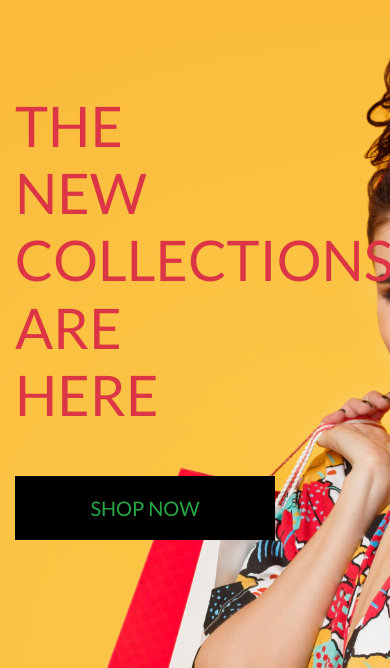
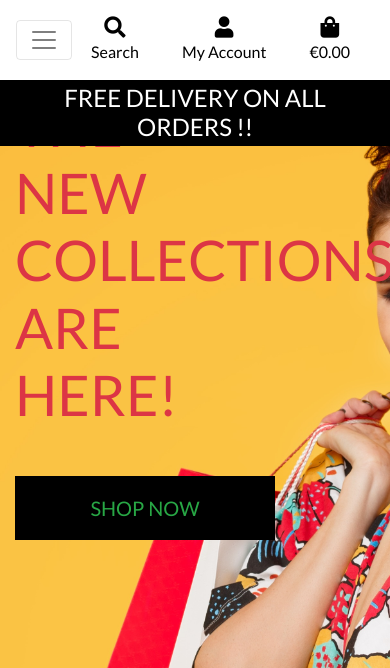
Before and after one commit to ian-IBCIRL/boot-ado, a Django app: page / in a window 390 px wide. Shown: the top 668 px of the page. Run offline with Django 3.2, Linux system fonts and the light colour scheme; some libraries are stand-ins or nearby versions.

Commit message:
added mobile and main nav

```diff
--- a/home/templates/home/index.html
+++ b/home/templates/home/index.html
@@ -14,7 +14,7 @@
         <div class="row h-100">
             <div class="col-7 col-md-6 my-auto">
                 <h1 class="display-4 logo-font text-danger">
-                    The new collections are here
+                    The new collections are here!
                 </h1>
                 <div class="my-5">
                     <h4>
--- a/static/css/base.css
+++ b/static/css/base.css
@@ -56,6 +56,11 @@ body {
     border: 1px solid black !important;
 }
 
+
+.bg-black {
+    background: #000 !important;
+}
+
 /* -------------------------------- Media Queries */
 
 /* Slightly larger container on xl screens */
--- a/templates/base.html
+++ b/templates/base.html
@@ -116,6 +116,27 @@
                 </ul>
             </div>
         </div>
+        <div class="row bg-white">
+            <nav class="navbar navbar-expand-lg navbar-light w-100">
+                <button class="navbar-toggler" type="button" data-toggle="collapse" data-target="#main-nav"
+                    aria-controls="main-nav" aria-expanded="false" aria-label="Toggle navigation">
+                    <span class="navbar-toggler-icon"></span>
+                </button>
+                {% include 'includes/mobile-top-header.html' %}
+                {% include 'includes/main-nav.html' %}
+            </nav>
+        </div>
+        <div id="delivery-banner" class="row text-center"> <!-- move to main-nav -->
+            <div class="col bg-black text-white">
+                <h4 class="logo-font my-1">Free delivery on
+                    {% if free_shipping_threshold %}
+                    orders over €{{ free_shipping_threshold|floatformat:2 }}
+                    {% else %}
+                    all orders !!
+                    {% endif %}
+                </h4>
+            </div>
+        </div>
     </header>
     {% if messages %}
     <div class="message-container"></div>
--- /dev/null
+++ b/templates/includes/main-nav.html
@@ -0,0 +1,54 @@
+<div class="collapse navbar-collapse" id="main-nav">
+    <ul class="navbar-nav w-auto mx-auto">
+        <li class="nav-item dropdown">
+            <a class="logo-font font-weight-bold nav-link text-black mr-5" href="#" id="all-products-link"
+                data-toggle="dropdown" aria-haspopup="true" aria-expanded="false">
+                All Products
+            </a>
+            <div class="dropdown-menu border-0" aria-labelledby="all-products-link">
+                <a href="" class="dropdown-item">By Price</a>
+                <a href="" class="dropdown-item ">By Rating</a>
+                <a href="" class="dropdown-item ">By Category</a>
+                <a href="" class="dropdown-item">All Products</a>
+            </div>
+        </li>
+
+        <li class="nav-item dropdown">
+            <a class="logo-font font-weight-bold nav-link text-black mr-5" href="#" id="clothing-link"
+                data-toggle="dropdown" aria-haspopup="true" aria-expanded="false">
+                Clothing
+            </a>
+            <div class="dropdown-menu border-0" aria-labelledby="clothing-link">
+                <a href="" class="dropdown-item">Activewear &amp; Essentials</a>
+                <a href="" class="dropdown-item">Jeans</a>
+                <a href="" class="dropdown-item">Shirts</a>
+                <a href="" class="dropdown-item">All Clothing</a>
+            </div>
+        </li>
+
+        <li class="nav-item dropdown">
+            <a class="logo-font font-weight-bold nav-link text-black mr-5" href="#" id="homeware-link"
+                data-toggle="dropdown" aria-haspopup="true" aria-expanded="false">
+                Homeware
+            </a>
+            <div class="dropdown-menu border-0" aria-labelledby="homeware-link">
+                <a href="" class="dropdown-item">Bed &amp; Bath</a>
+                <a href="" class="dropdown-item">Kitchen &amp; Dining</a>
+                <a href="" class="dropdown-item">All Homeware</a>
+            </div>
+        </li>
+
+        <li class="nav-item dropdown">
+            <a class="logo-font font-weight-bold nav-link text-black" href="#" id="specials-link" data-toggle="dropdown"
+                aria-haspopup="true" aria-expanded="false">
+                Special Offers
+            </a>
+            <div class="dropdown-menu border-0" aria-labelledby="specials-link">
+                <a href="" class="dropdown-item">New Arrivals</a>
+                <a href="" class="dropdown-item">Deals</a>
+                <a href="" class="dropdown-item">Clearance</a>
+                <a href="" class="dropdown-item">All Specials</a>
+            </div>
+        </li>
+    </ul>
+</div>
--- /dev/null
+++ b/templates/includes/mobile-top-header.html
@@ -0,0 +1,60 @@
+<li class="list-inline-item">
+    <a class="text-black nav-link d-block d-lg-none" href="#" id="mobile-search" data-toggle="dropdown"
+        aria-haspopup="true" aria-expanded="false">
+        <div class="text-center">
+            <div><i class="fas fa-search fa-lg"></i></div>
+            <p class="my-0">Search</p>
+        </div>
+    </a>
+    <div class="dropdown-menu border-0 w-100 p-3 rounded-0 my-0" aria-labelledby="mobile-search">
+        <form class="form" method="GET" action="">
+            <div class="input-group w-100">
+                <input class="form-control border border-black rounded-0" type="text" name="q"
+                    placeholder="Search our site">
+                <div class="input-group-append">
+                    <button class="form-control form-control btn btn-black border border-black rounded-0" type="submit">
+                        <span class="icon">
+                            <i class="fas fa-search"></i>
+                        </span>
+                    </button>
+                </div>
+            </div>
+        </form>
+    </div>
+</li>
+<li class="list-inline-item dropdown">
+    <a class="text-black nav-link d-block d-lg-none" href="#" id="user-options" data-toggle="dropdown"
+        aria-haspopup="true" aria-expanded="false">
+        <div class="text-center">
+            <div><i class="fas fa-user fa-lg"></i></div>
+            <p class="my-0">My Account</p>
+        </div>
+    </a>
+    <div class="dropdown-menu border-0" aria-labelledby="user-options">
+        {% if request.user.is_authenticated %}
+        {% if request.user.is_superuser %}
+        <a href="{% url 'account_logout' %}" class="dropdown-item">Product Management</a>
+        {% endif %}
+        <a href="{% url 'account_logout' %}" class="dropdown-item">My Profile</a>
+        <a href="{% url 'account_logout' %}" class="dropdown-item">Logout</a>
+        {% else %}
+        <a href="{% url 'account_signup' %}" class="dropdown-item">Register</a>
+        <a href="{% url 'account_login' %}" class="dropdown-item">Login</a>
+        {% endif %}
+    </div>
+</li>
+<li class="list-inline-item">
+    <a class="{% if grand_total %}text-primary font-weight-bold{% else %}text-black{% endif %} nav-link d-block d-lg-none"
+        href="">
+        <div class="text-center">
+            <div><i class="fas fa-shopping-bag fa-lg"></i></div>
+            <p class="my-0">
+                {% if grand_total %}
+                ${{ grand_total|floatformat:2 }}
+                {% else %}
+                €0.00
+                {% endif %}
+            </p>
+        </div>
+    </a>
+</li>
```
